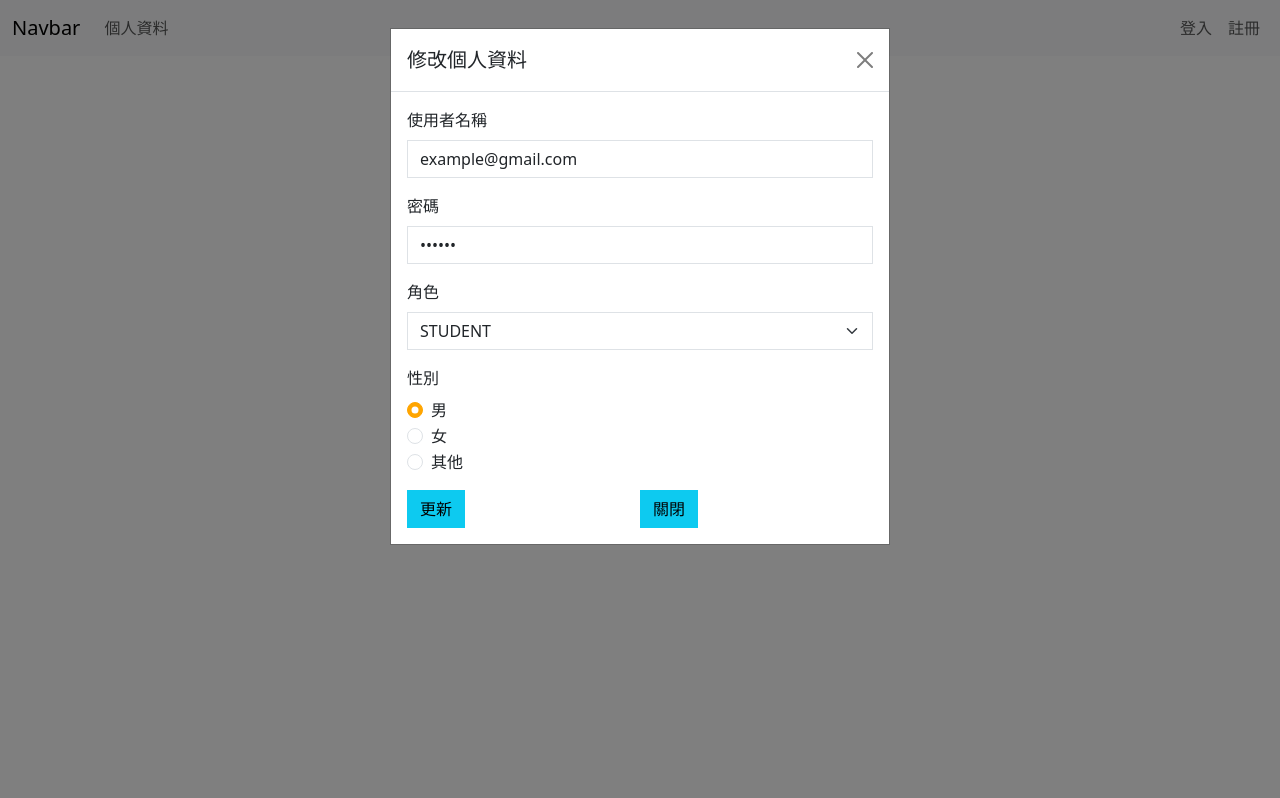
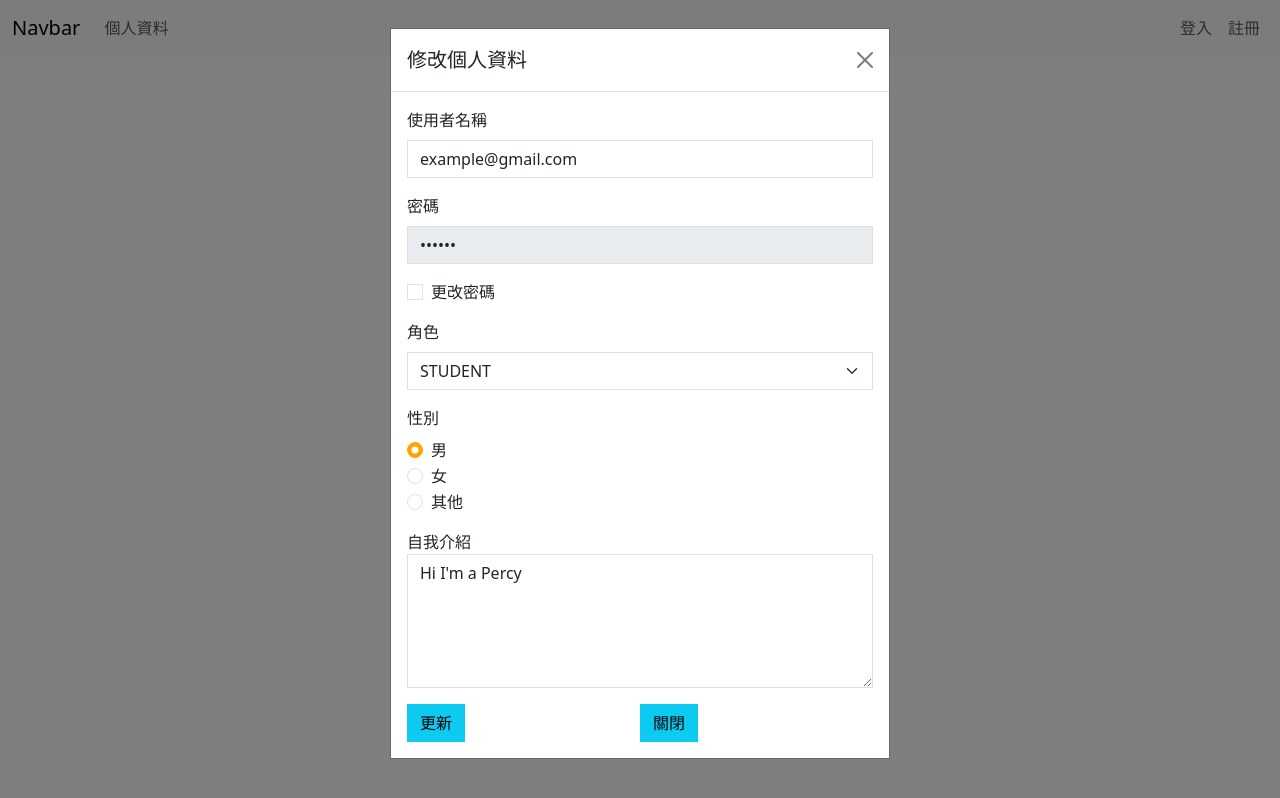
Before and after one commit to percyku/react-hook-advance-practice, a React (Create React App) app: page / in a window 1280 px wide. Both pictures are taken after a click on the link "個人資料". Built offline with nearby package versions, Linux system fonts and the light colour scheme.

Commit message:
enhance react-hook-form

```diff
--- a/src/components/form/CheckBoxItem.js
+++ b/src/components/form/CheckBoxRadioItem.js
@@ -1,6 +1,6 @@
 import React from "react";
 
-const CheckBoxItem = ({
+const CheckBoxRadioItem = ({
   id,
   labelText,
   register,
@@ -33,4 +33,4 @@ const CheckBoxItem = ({
   );
 };
 
-export default CheckBoxItem;
+export default CheckBoxRadioItem;
--- /dev/null
+++ b/src/components/form/TextArea.js
@@ -0,0 +1,30 @@
+import React from "react";
+
+function TextArea({
+  id,
+  labelText,
+  register,
+  errors,
+  rules,
+  row,
+  defaulValue = "",
+}) {
+  return (
+    <>
+      <label htmlFor={id}>{labelText}</label>
+      <textarea
+        id={id}
+        rows={row}
+        className={`form-control ${errors[id] && "is-invalid"}`}
+        defaultValue={defaulValue}
+        name={id}
+        {...register(id, rules)}
+      />
+      {errors[id] && (
+        <div className="invalid-feedback">{errors[id]?.message}</div>
+      )}
+    </>
+  );
+}
+
+export default TextArea;
--- a/src/pages/FormLayout.js
+++ b/src/pages/FormLayout.js
@@ -13,6 +13,7 @@ function FormLayout() {
     password: "fun123",
     role: "STUDENT",
     sexual: "men",
+    brief: "Hi I'm a Percy",
   });
   // const profileModal = useRef(null);
 
--- a/src/pages/Login.js
+++ b/src/pages/Login.js
@@ -1,12 +1,13 @@
-import { React, useState } from "react";
+import { React, useState, useEffect } from "react";
+import { useForm, useWatch } from "react-hook-form";
 import InputItem from "../components/form/InputItem";
 import SelectItem from "../components/form/SelectItem";
-import AuthService from "../services/auth.service";
-import { useEffect } from "react";
-import { useForm, useWatch } from "react-hook-form";
+import CheckBoxRadioItem from "../components/form/CheckBoxRadioItem";
+//import AuthService from "../services/auth.service";
 
 function Login() {
   const [roles, setRoles] = useState(["STUDENT", "INSTRUCTOR"]);
+  const [errorMsg, setErrorMsg] = useState("");
   const {
     register,
     handleSubmit,
@@ -25,19 +26,21 @@ function Login() {
   const onSubmit = async (data) => {
     console.log("submit", data);
 
-    const baToken = "Basic " + window.btoa(data.username + ":" + data.password);
+    //just try to connect background test
+    // const baToken = "Basic " + window.btoa(data.username + ":" + data.password);
 
-    try {
-      let response = await AuthService.loginforLearnSys(
-        baToken,
-        `ROLE_${data.role}`
-      );
-      console.log(response);
-    } catch (e) {
-      console.log("error", e);
-      console.log("error", e.status);
-      console.log("error", e.message);
-    }
+    // try {
+    //   let response = await AuthService.loginforLearnSys(
+    //     baToken,
+    //     `ROLE_${data.role}`
+    //   );
+    //   console.log(response);
+    // } catch (e) {
+    //   console.log("error", e);
+    //   console.log("error", e.status);
+    //   console.log("error", e.message);
+    //   setErrorMsg("登入異常");
+    // }
   };
 
   const watchForm = useWatch({
@@ -52,6 +55,7 @@ function Login() {
 
   return (
     <>
+      {errorMsg && <div className="alert alert-danger">{errorMsg}</div>}
       <form onSubmit={handleSubmit(onSubmit)}>
         <div className="mb-3">
           <InputItem
@@ -108,6 +112,19 @@ function Login() {
           </SelectItem>
         </div>
 
+        <div className="mb-3">
+          <CheckBoxRadioItem
+            type="checkbox"
+            name="isCheckForm"
+            id="isCheckForm"
+            value={true}
+            register={register}
+            errors={errors}
+            rules={{ required: false }}
+            labelText="確認保持登入"
+          />
+        </div>
+
         <button type="submit" className="btn btn-info">
           登入
         </button>
--- a/src/pages/Profile.js
+++ b/src/pages/Profile.js
@@ -1,12 +1,14 @@
-import { React, useState } from "react";
+import { React, use, useState } from "react";
 import { useEffect } from "react";
 import { useForm, useWatch } from "react-hook-form";
 import InputItem from "../components/form/InputItem";
 import SelectItem from "../components/form/SelectItem";
-import CheckBoxItem from "../components/form/CheckBoxItem";
+import CheckBoxRadioItem from "../components/form/CheckBoxRadioItem";
+import TextArea from "../components/form/TextArea";
 
 function Profile({ userData, setUserData, closeProfileModal }) {
   const [roles, setRoles] = useState(["STUDENT", "INSTRUCTOR"]);
+  const [passBtn, setPassBtn] = useState(false);
   const {
     register,
     handleSubmit,
@@ -36,6 +38,13 @@ function Profile({ userData, setUserData, closeProfileModal }) {
 
   useEffect(() => {
     console.log(getValues());
+    console.log(getValues("isCheckPass"));
+    if (getValues("isCheckPass") === "true") {
+      console.log("open");
+      setPassBtn(true);
+    } else {
+      setPassBtn(false);
+    }
   }, [watchForm]);
 
   return (
@@ -58,6 +67,18 @@ function Profile({ userData, setUserData, closeProfileModal }) {
           />
         </div>
 
+        {passBtn ? (
+          <div className="mb-3">
+            <InputItem
+              id="password"
+              type="password"
+              errors={errors}
+              labelText="密碼"
+              register={register}
+              rules={{}}
+            />
+          </div>
+        ) : (
           <div className="mb-3">
             <InputItem
               id="password"
@@ -66,13 +87,27 @@ function Profile({ userData, setUserData, closeProfileModal }) {
               labelText="密碼"
               register={register}
               rules={{
-              // required: { value: true, message: "使用者必填密碼" },
                 required: "使用者名稱為密碼",
                 minLength: {
                   value: 5,
                   message: "密碼不得小於10個字元",
                 },
+                disabled: true,
               }}
+            />
+          </div>
+        )}
+
+        <div className="mb-3">
+          <CheckBoxRadioItem
+            type="checkbox"
+            name="isCheckPass"
+            id="isCheckPass"
+            value={true}
+            register={register}
+            errors={errors}
+            rules={{ required: false }}
+            labelText="更改密碼"
           />
         </div>
 
@@ -99,7 +134,7 @@ function Profile({ userData, setUserData, closeProfileModal }) {
 
         <div className="mb-3">
           <div className="form-label">性別</div>
-          <CheckBoxItem
+          <CheckBoxRadioItem
             type="radio"
             name="sexual"
             id="men"
@@ -109,7 +144,7 @@ function Profile({ userData, setUserData, closeProfileModal }) {
             rules={{ required: "請選擇您的性別" }}
             labelText="男"
           />
-          <CheckBoxItem
+          <CheckBoxRadioItem
             type="radio"
             name="sexual"
             id="female"
@@ -119,7 +154,7 @@ function Profile({ userData, setUserData, closeProfileModal }) {
             rules={{ required: "請選擇您的性別" }}
             labelText="女"
           />
-          <CheckBoxItem
+          <CheckBoxRadioItem
             type="radio"
             name="sexual"
             id="other"
@@ -131,9 +166,22 @@ function Profile({ userData, setUserData, closeProfileModal }) {
           />
         </div>
 
-        {/* <button type="submit" className="btn btn-info">
-          註冊
-        </button> */}
+        <div className="mb-3">
+          <TextArea
+            id="brief"
+            labelText="自我介紹"
+            register={register}
+            errors={errors}
+            rules={{
+              maxLength: {
+                value: 100,
+                message: "自我介紹不超過 100 字",
+              },
+            }}
+            row="5"
+          />
+        </div>
+
         <div className="row row-cols-2 g-0 ">
           <div className="col-6">
             <button type="submit" className="btn btn-info">
--- a/src/pages/Register.js
+++ b/src/pages/Register.js
@@ -1,9 +1,7 @@
-import { React, useState } from "react";
-import { useEffect } from "react";
+import { React, useState, useEffect } from "react";
 import { useForm, useWatch } from "react-hook-form";
 import InputItem from "../components/form/InputItem";
 import SelectItem from "../components/form/SelectItem";
-import CheckBoxItem from "../components/form/CheckBoxItem";
 
 function Register() {
   const [roles, setRoles] = useState(["STUDENT", "INSTRUCTOR"]);
--- a/src/services/auth.service.js
+++ /dev/null
@@ -1,19 +0,0 @@
-import axios from "axios";
-
-axios.defaults.xsrfHeaderName = "X-XSRF-TOKEN";
-axios.defaults.xsrfCookieName = "XSRF-TOKEN";
-axios.defaults.withCredentials = true;
-
-const API_URL2 = "http://localhost:8080";
-
-class AuthService {
-  loginforLearnSys(baToken, role) {
-    return axios.get(API_URL2 + `/loginforlearnsys?role=${role}`, {
-      headers: {
-        Authorization: baToken,
-      },
-    });
-  }
-}
-
-export default new AuthService();
```
Also changed, not shown: 1 other file (tests, documents, lock files or other folders). Lines whose indentation alone changed are shown as unchanged.
